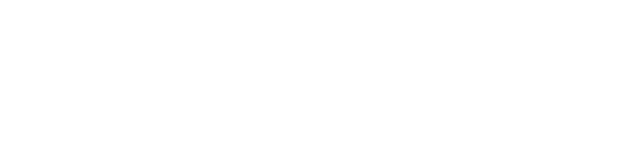
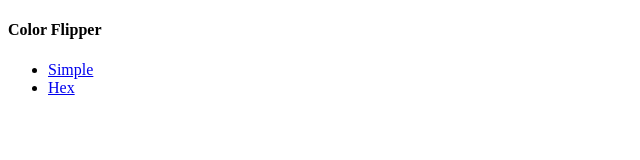
Before and after one commit to lilian-rangel/Projeto-color-flipper, a plain HTML site: page index.html in a window 1280 px wide. Shown: the whole page, without its empty margins (0-640 px from the left). Drawn offline with Linux system fonts and the light colour scheme.

Commit message:
:construction: feat: create navbar and hex page

```diff
--- a/index.html
+++ b/index.html
@@ -5,9 +5,25 @@
     <meta http-equiv="X-UA-Compatible" content="IE=edge">
     <meta name="viewport" content="width=device-width, initial-scale=1.0">
     <link rel="stylesheet" href="./assets/css/styles.css">
-    <title>Color Flipper</title>
+    <title>Color Flipper | Simple</title>
 </head>
 <body>
+    <nav>
+     <div class="nav-center">
+        <h4>Color Flipper</h4>
+        <ul class="nav-links">
+            <li>
+                <a href="index.html">Simple</a>
+            </li>
+            <li>
+                <a href="hex.html">Hex</a>
+            </li>
+        </ul>
+     </div>
+    </nav>
+
+
+
 
 
     <script src="./assets/js/main.js"></script>
```
Also changed, not shown: hex.html (added).
